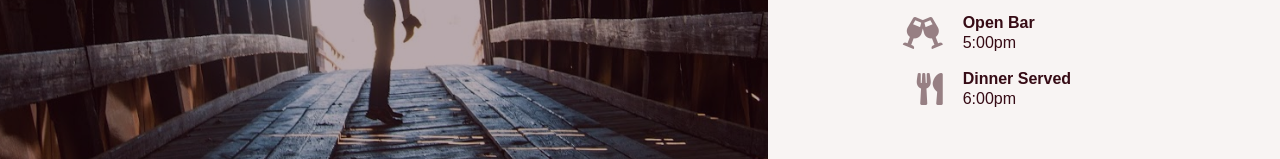
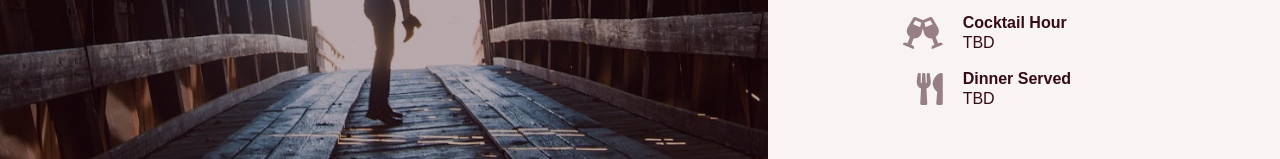
Before and after one commit to trrevvorr/our-wedding, a website: page index.html in a window 1280 px wide. Shown: the part 455-614 px from the top of the page. Drawn offline with nearby package versions, Linux system fonts and the light colour scheme; a web font is replaced by a local one.

Commit message:
small updates to times

```diff
--- a/index.html
+++ b/index.html
@@ -100,15 +100,15 @@
 							<div class="item">
 								<i class="fas fa-glass-cheers"></i>
 								<div class="text">
-									<p class="label">Open Bar</p>
-									<p class="details">5:00pm</p>
+									<p class="label">Cocktail Hour</p>
+									<p class="details">TBD</p>
 								</div>
 							</div>
 							<div class="item">
 								<i class="fas fa-utensils"></i>
 								<div class="text">
 									<p class="label">Dinner Served</p>
-									<p class="details">6:00pm</p>
+									<p class="details">TBD</p>
 								</div>
 							</div>
 						</div>
```
